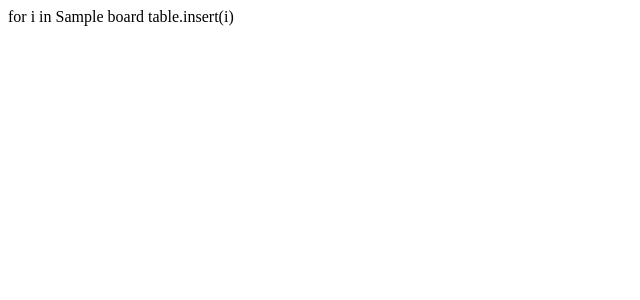
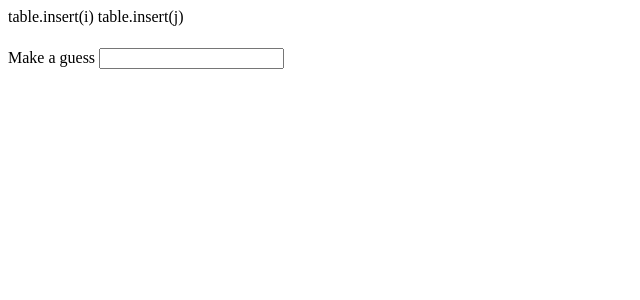
Before and after one commit to Cerchie/boggle, a Flask app: template templates/board.html in a window 1280 px wide. Shown: the top 300 px of the page, without its empty margins (0-640 px from the left). Run offline with Flask 2, Linux system fonts and the light colour scheme; the template is opened without the code that fills it: most values are stand-ins (such as "Sample title", 1, 10 or a date in 2020); lists and menus that the app fills with data are empty; parts of the project's set-up code (start-up, migrations or seed data) failed here and were passed over.

Commit message:
working on table

```diff
--- a/app.py
+++ b/app.py
@@ -19,6 +19,6 @@ boggle_game = Boggle()
 def return_board():
     """return boggle board and render the template"""
 
-    board = Boggle.make_board(self)
+    board = boggle_game.make_board()
 
     return render_template("board.html", board=board)
--- a/templates/board.html
+++ b/templates/board.html
@@ -8,9 +8,12 @@
 </head>
 
 <body>
-    for i in {{board}}
-    table.insert(<th>i</th>)
-
+    {% for i in board%}
+    table.insert(<tr>i</tr>)
+    {% for j in board %}
+    table.insert(<th>j</th>)
+    {% endfor %}
+    {% endfor %}
     <table class="tg">
         <thead>
             <tr>
@@ -61,4 +64,8 @@
 </body>
 <script src="https://unpkg.com/axios/dist/axios.js"></script>
 
+<form action="/" method="POST">
+    Make a guess <input type="test">
+</form>
+
 </html>
```
Also changed, not shown: 1 other file.
